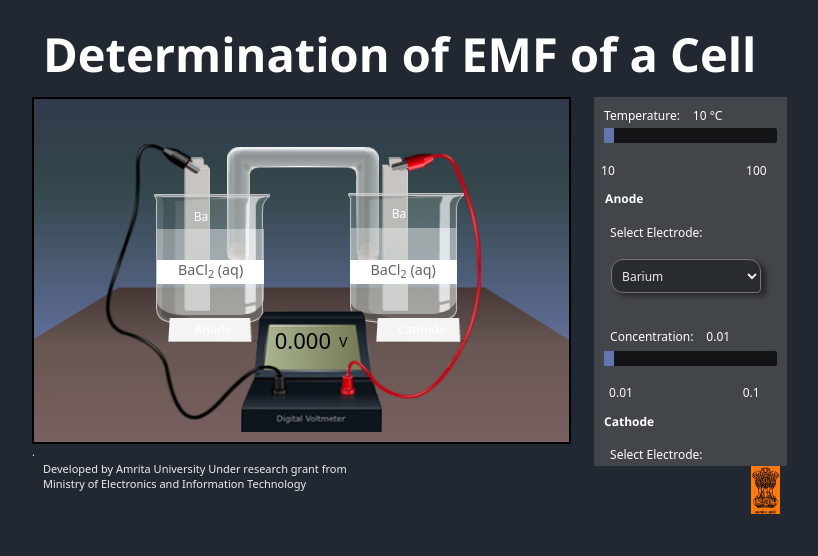
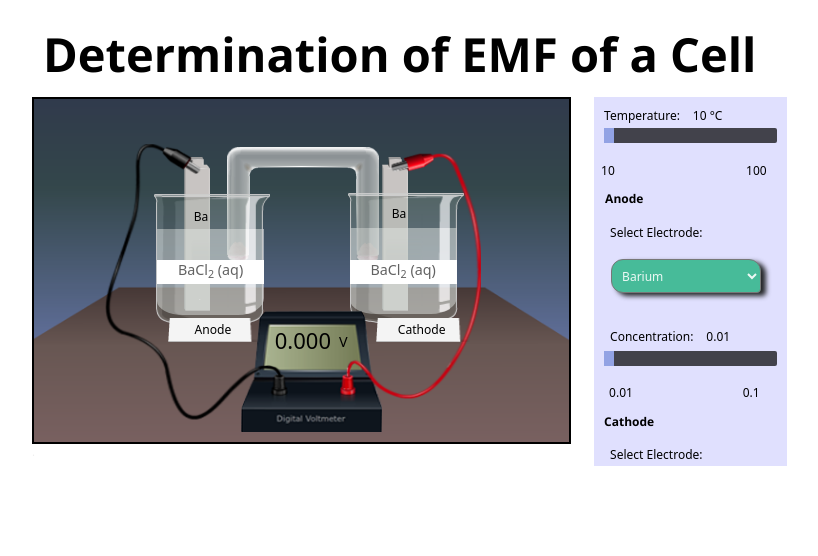
Before and after one commit to SimDemoBD/SimDemoBd, a plain HTML site: page V3/index.html in a window 1280 px wide. Shown: the whole page, without its empty margins (223-1041 px from the left). Drawn offline with nearby package versions, Linux system fonts and the light colour scheme; a script that the page names is missing; files whose address does not match are found by name; a web font is replaced by a local one.

Commit message:
updated v3 css

```diff
--- a/V3/CHE/css/simstyle.css
+++ b/V3/CHE/css/simstyle.css
@@ -242,7 +242,7 @@
   color: #ffffffe5;
   width: 128px;
   -moz-box-sizing: border-box;
-  background: none repeat scroll 0 0 #282b30;
+  background: none repeat scroll 0 0 #47bb99;
   box-shadow: 5px 3px 5px #252729;
   border: 1px solid #777777;
   border-radius: 12px 12px 4px 12px;
--- a/V3/index.html
+++ b/V3/index.html
@@ -282,12 +282,10 @@
 
         <footer id="tempFooter" style="margin-top: -4em">
             <div style="margin-left: 1em;margin-top: -1.5em;position: absolute;width: 75%;">
-                <p class="labName">Developed by Amrita University Under research grant from
-                    <br>Ministry of Electronics and Information Technology
-                </p>
+                <p class="labName">
             </div>
             <div style="position:relative">
-                <div style="float:right;position: absolute;top:-1em;right:2em;"><img src="template/images/dit_logo.gif">
+                <div style="float:right;position: absolute;top:-1em;right:2em;">
                 </div>
             </div>
         </footer>
--- a/V3/template/css/custom_resp.css
+++ b/V3/template/css/custom_resp.css
@@ -13,7 +13,7 @@
 
 #expName {
   font-family: Georgia, "Times New Roman", Times, serif;
-  color: #ffffff;
+  color: #000000;
   display: inline-block;
   font-size: 47px;
   font-weight: bold;
@@ -176,7 +176,7 @@ body {
     margin-left: 2%;
     margin-right: 2%;
     padding-bottom: 48%;
-    background-color: #424549;
+    background-color: #e0e0fe;
     overflow-y: hidden;
     float: right !important;
     /* 		 -webkit-transition: all 0.5s ease;
--- a/V3/template/css/mainstyle.css
+++ b/V3/template/css/mainstyle.css
@@ -4,7 +4,7 @@ body {
   font-size: 11px;
   padding: 0px;
   float: center;
-  background-color: #222831;
+  background-color: #ffffff;
   overflow-y: hidden;
 }
 
@@ -46,7 +46,7 @@ body {
 
 .mainTitle p {
   font-family: "Roboto" !important;
-  color: #cccdcc;
+  color: #000000;
   font-size: 45px;
   font-weight: bold;
   padding-top: 10px;
@@ -69,7 +69,7 @@ body {
 .controlHolder {
   height: 341px;
   float: right;
-  background-color: #424549;
+  background-color: #e0e0fe;
 }
 
 #canvasBox {
@@ -110,7 +110,7 @@ body {
   padding: 5px 0px 0px 10px;
   font-size: 12px;
   font-weight: 500;
-  color: #ffffff;
+  color: #000000;
   text-align: left !important;
 }
 .wideTxtArea {
```
